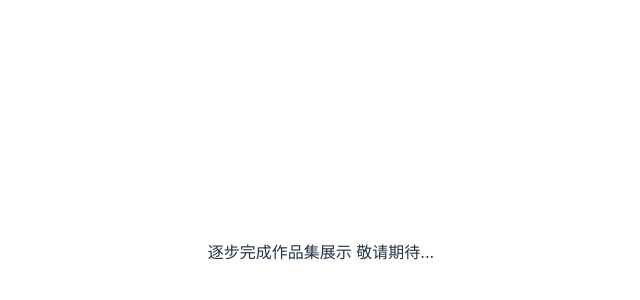
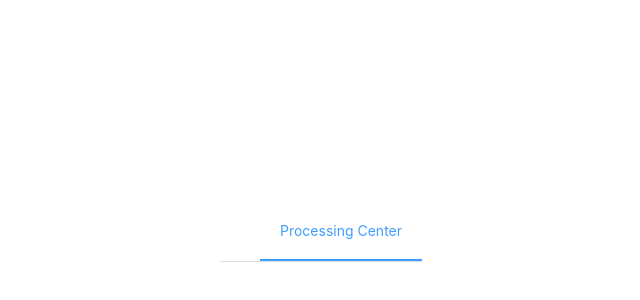
Before and after one commit to xiaohu1007/xiaohu_demo_vue, a Vue app: page / in a window 1280 px wide. Shown: the part 148-448 px from the top of the page, without its empty margins (319-959 px from the left). Built offline with nearby package versions, Linux system fonts and the light colour scheme.

Commit message:
feature: 新增路由搭建

```diff
--- a/package.json
+++ b/package.json
@@ -25,7 +25,8 @@
     "tailwindcss": "^3.4.3",
     "unplugin-auto-import": "^0.17.6",
     "unplugin-vue-components": "^0.27.0",
-    "vue": "^3.4.21"
+    "vue": "^3.4.21",
+    "vue-router": "4"
   },
   "devDependencies": {
     "@vitejs/plugin-vue": "^5.0.4",
--- a/src/App.vue
+++ b/src/App.vue
@@ -3,15 +3,15 @@
  * @Author: wuhaohu
  * @Date: 2024-05-17 10:13:14
  * @LastEditors: wuhaohu
- * @LastEditTime: 2024-05-17 12:24:44
+ * @LastEditTime: 2024-05-21 16:01:12
  * @FilePath: \xiaohu_demo_vue\src\App.vue
 -->
-<script setup lang="ts">
-// import HelloWorld from './components/HelloWorld.vue';
-</script>
+<script setup lang="ts"></script>
 
 <template>
-  <el-container> 逐步完成作品集展示 敬请期待... </el-container>
+  <div id="app">
+    <router-view></router-view>
+  </div>
 </template>
 
 <style scoped></style>
--- /dev/null
+++ b/src/router/index.ts
@@ -0,0 +1,30 @@
+/*
+ * @Description:
+ * @Author: wuhaohu
+ * @Date: 2024-05-21 15:54:58
+ * @LastEditors: wuhaohu
+ * @LastEditTime: 2024-05-21 16:01:49
+ * @FilePath: \xiaohu_demo_vue\src\router\index.ts
+ */
+import { createRouter, createWebHistory, RouteRecordRaw } from 'vue-router';
+import Home from '@/views/Home.vue';
+
+const routes: Array<RouteRecordRaw> = [
+  {
+    path: '/',
+    name: 'Home',
+    component: Home,
+  },
+  // {
+  //   path: '/threejs',
+  //   name: 'ThreeJs',
+  //   component: ThreeJs,
+  // },
+];
+
+const router = createRouter({
+  history: createWebHistory(import.meta.env.BASE_URL),
+  routes,
+});
+
+export default router;
--- /dev/null
+++ b/src/views/Home.vue
@@ -0,0 +1,34 @@
+<!--
+ * @Description:
+ * @Author: wuhaohu
+ * @Date: 2024-05-21 15:56:11
+ * @LastEditors: wuhaohu
+ * @LastEditTime: 2024-05-21 17:25:04
+ * @FilePath: \xiaohu_demo_vue\src\views\home.vue
+-->
+<template>
+  <el-container>
+    <el-header>
+      <el-menu
+        :default-active="activeIndex"
+        class="el-menu-demo"
+        mode="horizontal"
+        :ellipsis="false"
+        @select="handleSelect"
+      >
+        <el-menu-item index="0"> </el-menu-item>
+        <div class="flex-grow" />
+        <el-menu-item index="1">Processing Center</el-menu-item>
+      </el-menu>
+    </el-header>
+    <el-main></el-main>
+  </el-container>
+</template>
+
+<script setup lang="ts">
+import { ref } from 'vue';
+
+const activeIndex = ref('1');
+</script>
+
+<style scoped></style>
--- /dev/null
+++ b/src/views/ThreeJs.vue
@@ -0,0 +1,23 @@
+<!--
+ * @Description:
+ * @Author: wuhaohu
+ * @Date: 2024-05-21 16:09:54
+ * @LastEditors: wuhaohu
+ * @LastEditTime: 2024-05-21 16:09:58
+ * @FilePath: \xiaohu_demo_vue\src\views\Home copy.vue
+-->
+<!--
+ * @Description:
+ * @Author: wuhaohu
+ * @Date: 2024-05-21 15:56:11
+ * @LastEditors: wuhaohu
+ * @LastEditTime: 2024-05-21 15:59:17
+ * @FilePath: \xiaohu_demo_vue\src\views\home.vue
+-->
+<template>
+  <div>threeJs</div>
+</template>
+
+<script setup lang="ts"></script>
+
+<style scoped></style>
```
Also changed, not shown: src/main.ts (+10 -3 lines), 1 other file (tests, documents, lock files or other folders).
